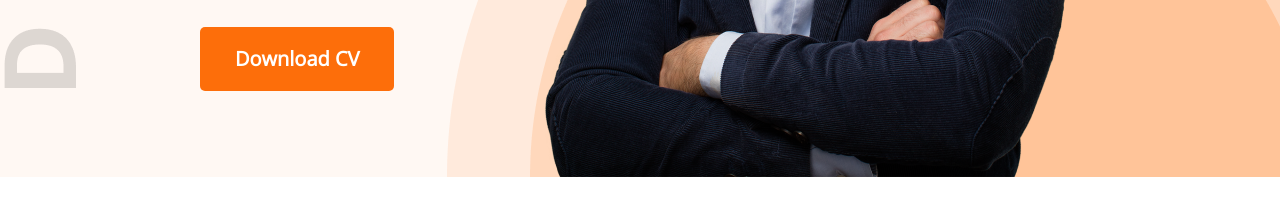
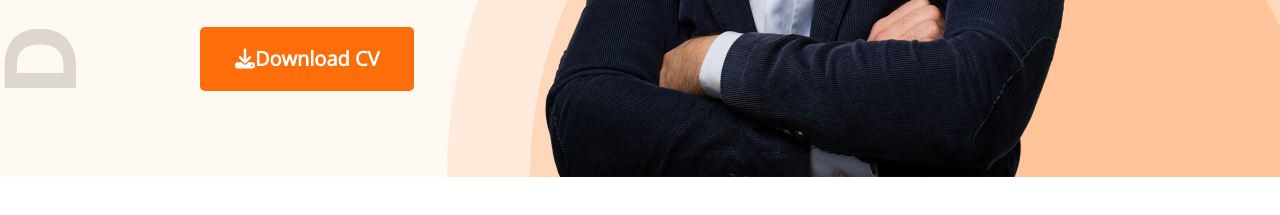
Before and after one commit to asifiqbalsagor/developer-protfolio, a plain HTML site: page index.html in a window 1280 px wide. Shown: the part 763-978 px from the top of the page. Drawn offline with nearby package versions, Linux system fonts and the light colour scheme.

Commit message:
added font awsome icon

```diff
--- a/index.html
+++ b/index.html
@@ -7,6 +7,7 @@
      <title>Developer Portfolio</title>
      <link rel="stylesheet" href="/styles/style.css">
      <link rel="preconnect" href="https://fonts.googleapis.com"><link rel="preconnect" href="https://fonts.gstatic.com" crossorigin><link href="https://fonts.googleapis.com/css2?family=Open+Sans&display=swap" rel="stylesheet">
+     <script src="https://kit.fontawesome.com/9181c77b98.js" crossorigin="anonymous"></script>
 </head>
 <body>
      <header class="header">
@@ -24,7 +25,7 @@
                     <h3 class="banner-sub-title">Hi, I am</h3>
                     <h1 class="banner-title">Mary Hardy</h1>
                     <p class="banner-description">Shot what able cold new see hold.Friendly as an betrayed formerly he. Morning because as to society behaved moments.</p>
-               <button class="btn-primary">Download CV</button>
+               <button class="btn-primary"><i class="fa-solid fa-download"></i>Download CV</button>
                </div>
                <img src="./images/hardy.png" alt="">
           </div>
```
